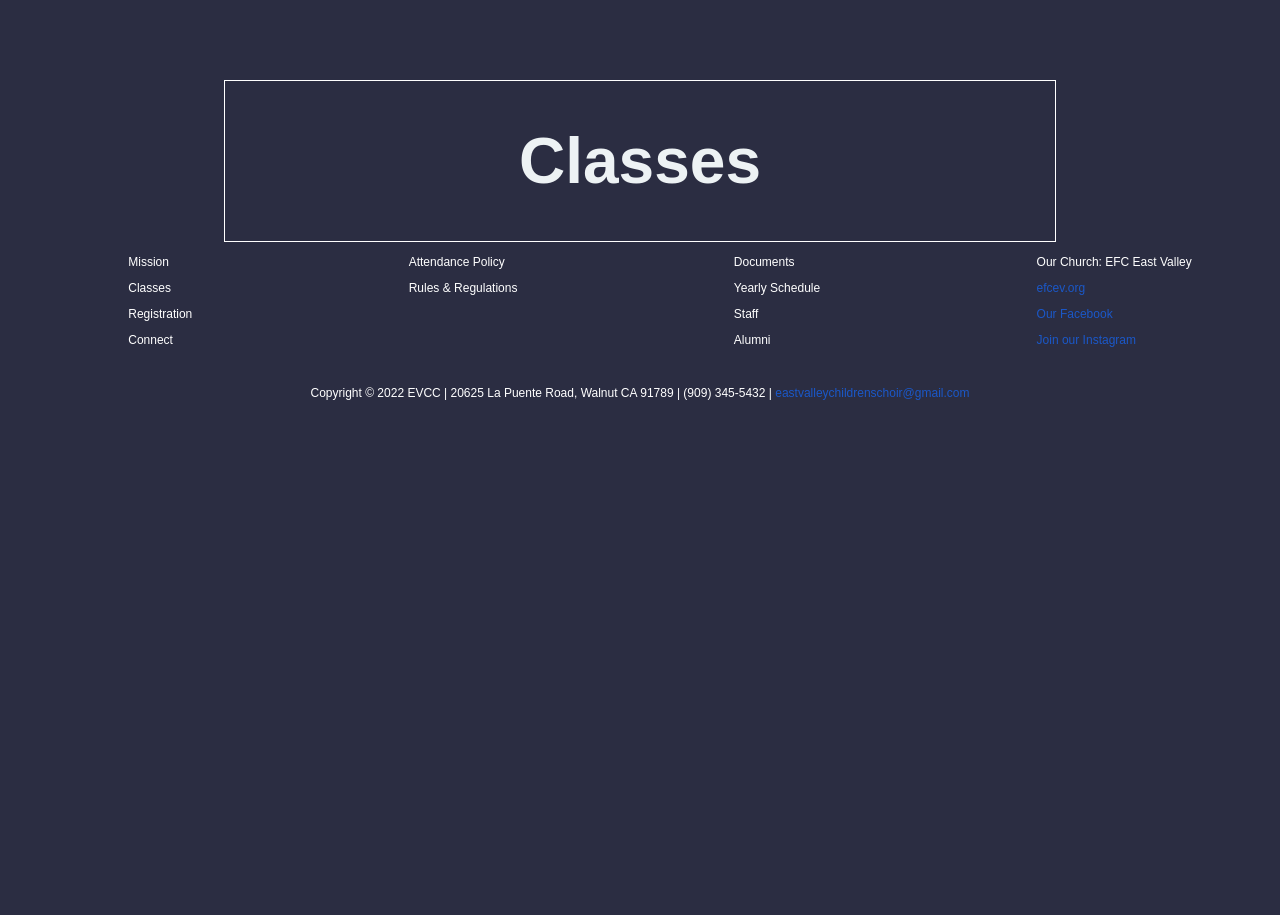
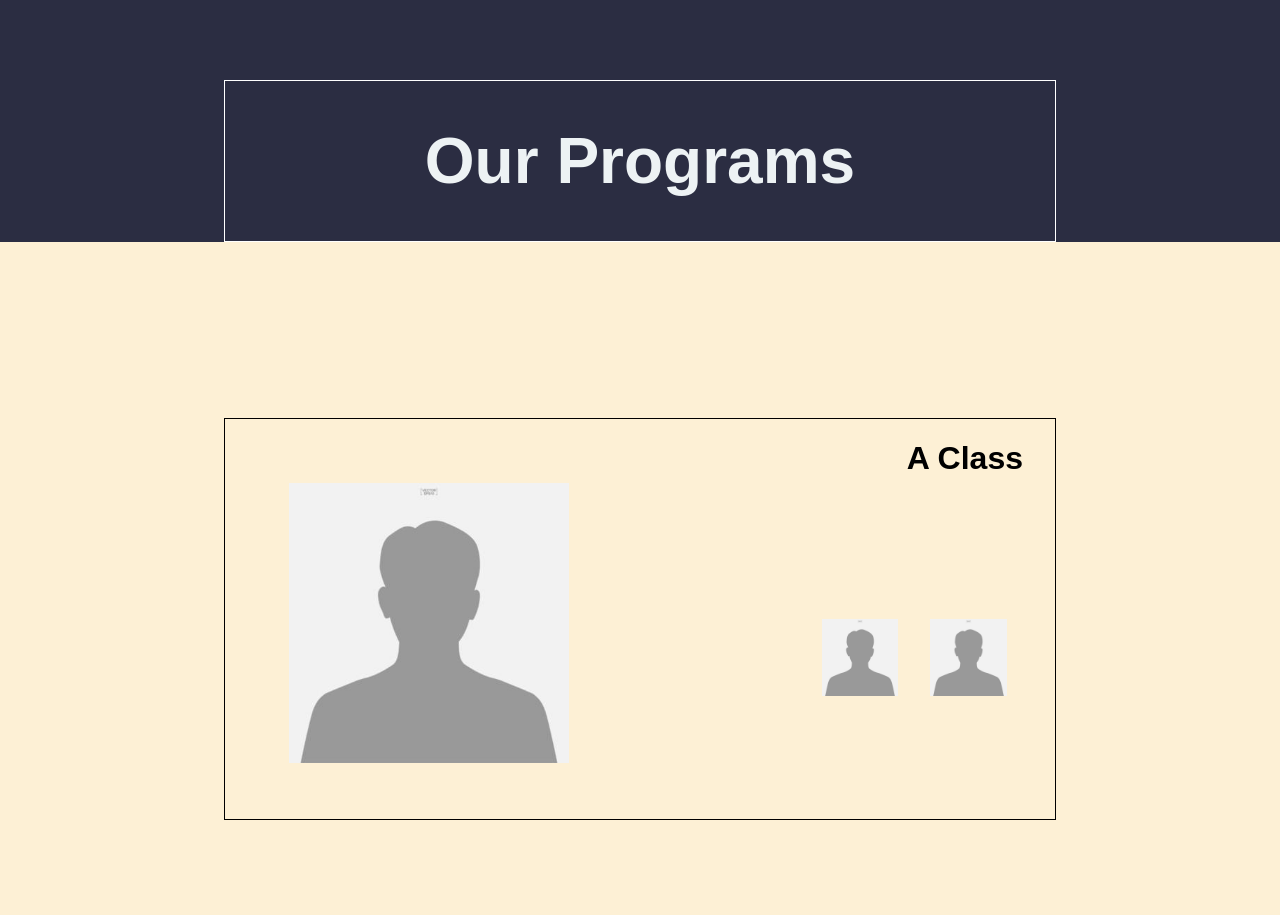
Before and after one commit to Scott-Dolphin/evcc-prototype, a React (Vite) app in the folder evcc-page/: page /classes in a window 1280 px wide. Shown: the part 180-1095 px from the top of the page. Before the commit the page ends 800 px from the top, so only its background shows below. Built offline with nearby package versions, Linux system fonts and the light colour scheme.

Commit message:
Filled classes, need to implement details

```diff
--- /dev/null
+++ b/evcc-page/src/components/class_card.jsx
@@ -0,0 +1,34 @@
+import head from "../components/images/head.jpg"
+
+
+export default function Class_card({class_name, image, description, portrait_a, portrait_b}) {
+    return (
+        <>
+            <div class="Class-card">
+                <div class="Left">
+                    <div class="Hover-container">
+                        <img src={head} alt="portrait.jpg" />
+                        <div class="Overlay">
+                            <div class="Text">
+                                <p>{description}</p>
+                            </div>
+                        </div>
+                    </div>
+                </div>
+                <div class="Right">
+                    <div class="Descriptions">
+                        <h1>
+                            {class_name}
+                        </h1>
+                    </div>
+                    <div class="Portraits">
+                        <img src={head}/>
+                        <img src={head}/>
+                    </div>
+
+                </div>
+            </div>
+
+        </>
+    )
+}
--- a/evcc-page/src/index.css
+++ b/evcc-page/src/index.css
@@ -11,6 +11,8 @@ a {
   color: rgb(27, 88, 200);
 }
 
+/* Banner & Navbar */
+
 .Banner {
   /* border: 1px solid black; */
   background-color: #2b2d42;
@@ -19,7 +21,6 @@ a {
   padding-top: 0em;
   padding-bottom: 0em;
 }
-
 .Banner h1, h2 {
   text-align: center;
   color: #edf2f4;
@@ -28,6 +29,12 @@ a {
   margin-left: 8rem;
   margin-right: 8rem;
   padding: 3em;
+}
+.Banner .Title {
+  border: 1px solid white;
+  margin-left: 8rem;
+  margin-right: 8rem;
+  font-size: 2em;
 }
 
 .Navbar {
@@ -54,12 +61,9 @@ a {
   font-size: 2em
 }
 
-.Banner .Title {
-  border: 1px solid white;
-  margin-left: 8rem;
-  margin-right: 8rem;
-  font-size: 2em;
-}
+
+
+/* Footer */
 
 .Footer {
   /* position: fixed; */
@@ -81,6 +85,8 @@ a {
   text-align: left;
 }
 
+/* beige area */
+
 .Main-content {
   background-color: #fdf0d5;
   padding: 14rem;
@@ -88,6 +94,14 @@ a {
   padding-bottom: 20em;
 
 }
+.Main-content p {
+  text-align: center;
+  font-size: 18px;
+
+}
+
+/* calendar widget */
+
 .Calendar {
   border: 1px solid black;
   height: 30rem;
@@ -98,8 +112,7 @@ a {
   padding-left: 1em;
 }
 
-
-
+/* Photo/description */
 
 .Headshot {
   border: 1px solid black;
@@ -128,3 +141,65 @@ a {
   height: 340px;
   border-radius: 100%;
 }
+
+/* Class card */
+
+.Class-card {
+  border:1px solid black;
+  height: 25rem;
+  display: grid;
+  grid-template-columns: 50% 50%;
+  margin-top: 6em;
+}
+.Hover-container {
+  position: relative;
+  width: 50%;
+}
+.Class-card .Left img {
+  display: block;
+  width: 280px;
+  height: 280px;
+  padding: 4em;
+}
+.Overlay {
+  margin: 4em;
+  position: absolute;
+  top: 0;
+  bottom: 0;
+  left: 0;
+  right: 0;
+  height: 280px;
+  width: 280px;
+  opacity: 0;
+  transition: .5s ease;
+  background-color: black;
+}
+.Hover-container:hover .Overlay {
+  opacity: 50%
+}
+.Text p {
+  color: white;
+  font-size: 20px;
+  position: absolute;
+  top: 50%;
+  left: 50%;
+  -webkit-transform: translate(-50%, -50%);
+  -ms-transform: translate(-50%, -50%);
+  transform: translate(-50%, -50%);
+  text-align: center;
+}
+
+.Class-card right {
+  display: grid;
+  grid-template-rows: 50% 50%;
+}
+.Class-card .Descriptions, .Portraits {
+  height: 40%;
+  text-align: right;
+  padding-right: 2em;
+}
+
+.Portraits img {
+  width:20%;
+  padding: 1em
+}
--- a/evcc-page/src/routes/classes.jsx
+++ b/evcc-page/src/routes/classes.jsx
@@ -1,11 +1,21 @@
 import Navbar from '../components/navbar'
 import Footer from '../components/footer'
+import Class_card from '../components/class_card'
+
 
 export default function Classes() {
     return (
         <>
-            <Navbar page_name="Classes"/>
+            <Navbar page_name="Our Programs"/>
+            <div class="Main-content">
+                <Class_card class_name="A Class" description="Pulvinar elementum integer enim neque volutpat. Amet facilisis magna etiam tempor orci eu lobortis."/>
+                <Class_card class_name="B Class" description="Pulvinar elementum integer enim neque volutpat. Amet facilisis magna etiam tempor orci eu lobortis."/>
+                <Class_card class_name="Vocal Ensemble" description="Pulvinar elementum integer enim neque volutpat. Amet facilisis magna etiam tempor orci eu lobortis."/>
+                <Class_card class_name="Parent Choir" description="Pulvinar elementum integer enim neque volutpat. Amet facilisis magna etiam tempor orci eu lobortis."/>
 
+
+
+            </div>
             <Footer />
         </>
     )
--- a/evcc-page/src/routes/mission.jsx
+++ b/evcc-page/src/routes/mission.jsx
@@ -4,7 +4,16 @@ import Footer from '../components/footer'
 export default function Mission() {
     return (
         <>
-            <Navbar page_name="Our Mission"/>
+            <Navbar page_name="Our Mission" />
+            <div class="Main-content">
+                <p>
+                    Lorem ipsum dolor sit amet, consectetur adipiscing elit, sed do eiusmod tempor incididunt ut labore et dolore magna aliqua. Ut enim ad minim veniam, quis nostrud exercitation ullamco laboris nisi ut aliquip ex ea commodo consequat. Duis aute irure dolor in reprehenderit in voluptate velit esse cillum dolore eu fugiat nulla pariatur. Excepteur sint occaecat cupidatat non proident, sunt in culpa qui officia deserunt mollit anim id est laborum.
+                </p>
+                <br></br>
+                <p>
+                    Porttitor massa id neque aliquam vestibulum morbi blandit. Accumsan lacus vel facilisis volutpat est. Tincidunt ornare massa eget egestas purus viverra accumsan in. Eget felis eget nunc lobortis mattis. Id porta nibh venenatis cras sed felis eget. Sed augue lacus viverra vitae congue eu consequat ac felis. Fringilla phasellus faucibus scelerisque eleifend donec pretium vulputate sapien nec. Turpis massa sed elementum tempus. Libero justo laoreet sit amet cursus. Rhoncus mattis rhoncus urna neque viverra justo. Tellus at urna condimentum mattis. Adipiscing enim eu turpis egestas pretium. Iaculis eu non diam phasellus vestibulum lorem sed risus. Sollicitudin aliquam ultrices sagittis orci a scelerisque purus semper. Nisl vel pretium lectus quam id leo in vitae turpis. Facilisi nullam vehicula ipsum a arcu cursus. Sit amet tellus cras adipiscing enim. Sed pulvinar proin gravida hendrerit lectus. Nibh tortor id aliquet lectus.
+                </p>
+            </div>
 
             <Footer />
         </>
--- a/evcc-page/src/routes/registration.jsx
+++ b/evcc-page/src/routes/registration.jsx
@@ -8,7 +8,7 @@ export default function Registration() {
             <div class="Main-content">
             <iframe src="https://docs.google.com/forms/d/1dPhC8v62509QEK6vqQq7jft9rgqCnvMoERt3DU8IQgY/viewform"
                 width="1453"
-                height="800"
+                height="9800"
 
             ></iframe>
             </div>
```
Also changed, not shown: 1 other file (tests, documents, lock files or other folders).
